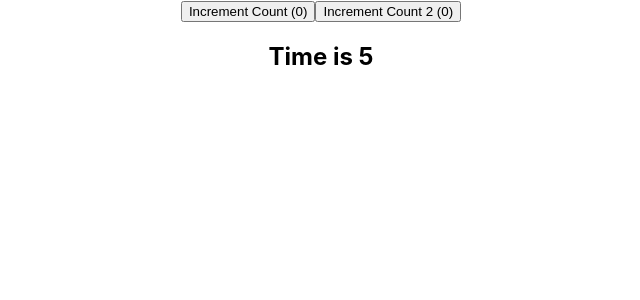
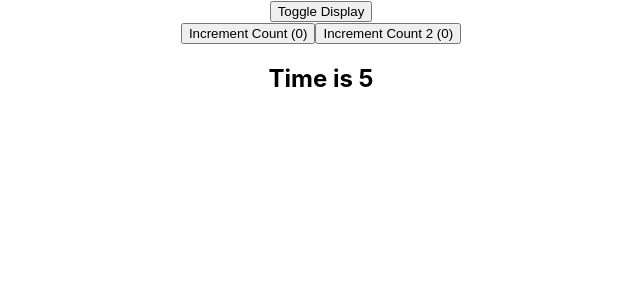
Before and after one commit to Matthew-Hurrell/react-hooks, a React (Create React App) app in the folder react-example/: page / in a window 1280 px wide. Shown: the top 300 px of the page, without its empty margins (319-959 px from the left). Built offline with nearby package versions, Linux system fonts and the light colour scheme.

Commit message:
Add use effect counter container file with logic

```diff
--- a/react-example/src/App.js
+++ b/react-example/src/App.js
@@ -5,6 +5,7 @@
 import UseStateWithArrays from './components/UseStateWithArrays';
 import UseStateWithObjects from './components/UseStateWithObjects';
 import UseEffectCounter from './components/UseEffectCounter';
+import UseEffectCounterContainer from './components/UseEffectCounterContainer';
 
 function App() {
   return (
@@ -13,7 +14,8 @@
       {/* <ControlledFormHooks /> */}
       {/* <UseStateWithArrays /> */}
       {/* <UseStateWithObjects /> */}
-      <UseEffectCounter />
+      {/* <UseEffectCounter /> */}
+      <UseEffectCounterContainer />
     </div>
   );
 }
--- a/react-example/src/components/UseEffectCounter.js
+++ b/react-example/src/components/UseEffectCounter.js
@@ -11,9 +11,15 @@
         document.title = count2;
     }, [count2]);
     useEffect(() => {
+        console.log('creating timer');
         const interval = setInterval(() => {
+            console.log('Interval executed');
             setTime(time => time + 1)
         }, 1000);
+        return () => {
+            console.log('Cleaning up!');
+            clearInterval(interval);
+        }
     }, []);
   return (
     <div>
--- /dev/null
+++ b/react-example/src/components/UseEffectCounterContainer.js
@@ -0,0 +1,18 @@
+import React, {useState} from 'react'
+import UseEffectCounter from './UseEffectCounter';
+
+function UseEffectCounterContainer() {
+    const [display, setDisplay] = useState(true);
+  return (
+    <div>
+        <button onClick={() => {
+            setDisplay(!display)
+        }}>
+            Toggle Display
+        </button>
+        {display && <UseEffectCounter />}
+    </div>
+  )
+}
+
+export default UseEffectCounterContainer
```
Also changed, not shown: 1 other file (tests, documents, lock files or other folders).
